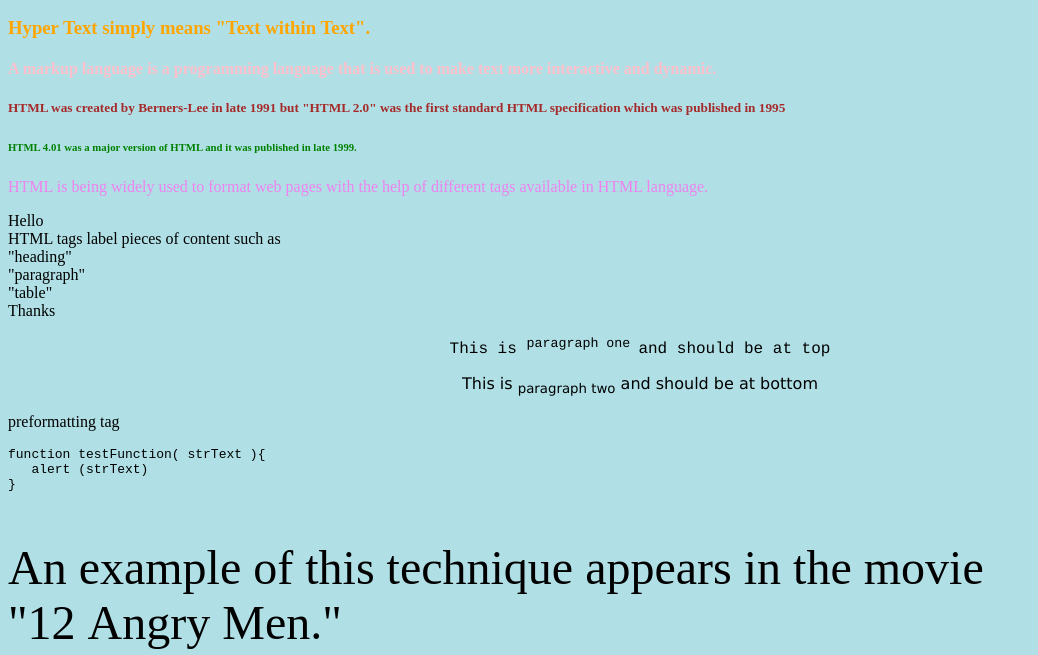
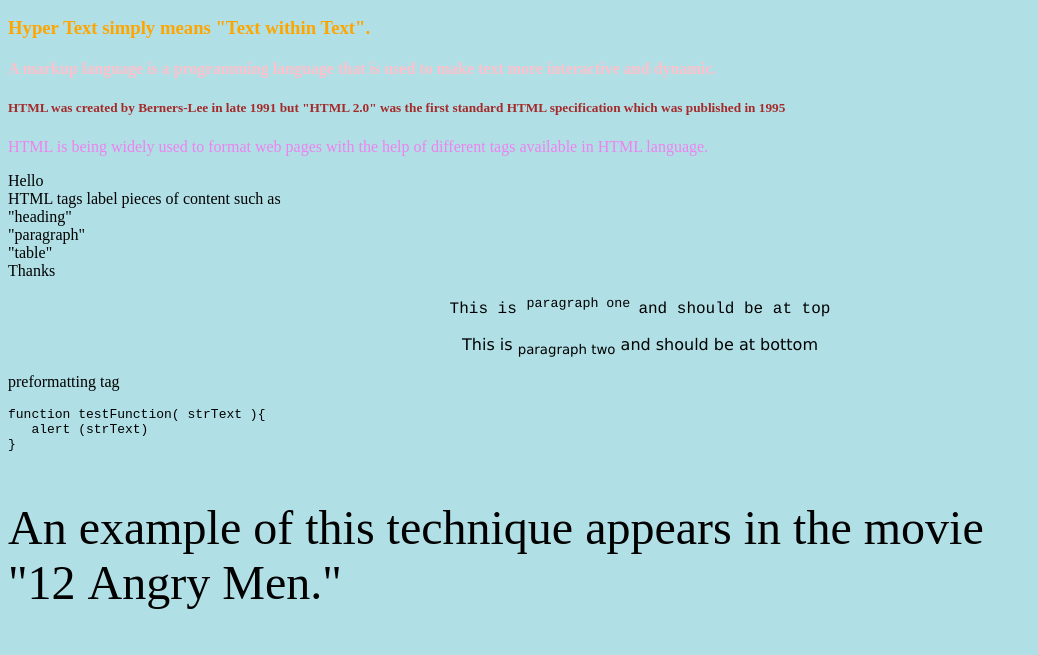
Before and after one commit to shinyrepo/FIRSTPROJECT, a plain HTML site: page home.html in a window 1280 px wide. Shown: the part 110-765 px from the top of the page, without its empty margins (0-1038 px from the left). Drawn offline with Linux system fonts and the light colour scheme.

Commit message:
Deleted the h6 tag

```diff
--- a/home.html
+++ b/home.html
@@ -9,7 +9,7 @@
 <h3 style="color:orange;">Hyper Text simply means "Text within Text".</h3>
 <h4 style="color:pink;">A markup language is a programming language that is used to make text more interactive and dynamic.</h4>
 <h5 style="color:brown;">HTML was created by Berners-Lee in late 1991 but "HTML 2.0" was the first standard HTML specification which was published in 1995</h5>
-<h6 style="color:green;">HTML 4.01 was a major version of HTML and it was published in late 1999. </h6>
+
 <p style="color:violet;">HTML is being widely used to format web pages with the help of different tags available in HTML language.</p>
 <p>Hello<br/>
 HTML tags label pieces of content such as<br/>"heading"<br/> "paragraph"<br/> "table"<br/>
```
